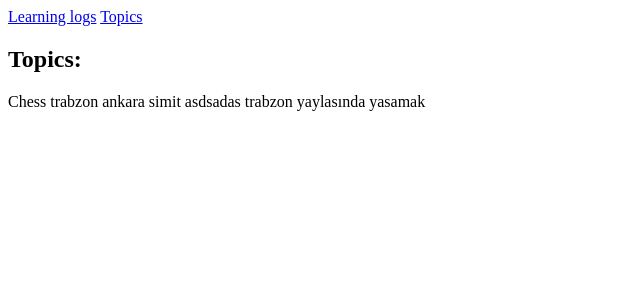
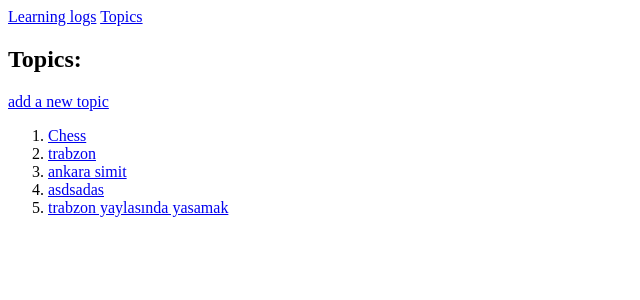
Before and after one commit to oguzhanaras/learning_log, a Django app: page /topics in a window 1280 px wide. Shown: the top 300 px of the page, without its empty margins (0-640 px from the left). Run offline with Django 5.2, Linux system fonts and the light colour scheme; data comes from the database, SQL or seed files in the repository; both versions use the stored data as it was after the commit.

Commit message:
topics and entry
topics and topic detail created. user can add new topic. entry and add entry addded

```diff
--- a/learning_logs/templates/learning_logs/topics.html
+++ b/learning_logs/templates/learning_logs/topics.html
@@ -2,7 +2,12 @@
 
 {% block content %}
     <h2>Topics:</h2>
-    {% for topic in topics %}
-        {{ topic.text }}
-    {% endfor %}
+    <a href="{% url 'learning_logs:new_topic' %}">add a new topic</a>
+    <ol>
+        {% for topic in topics %}
+            <li>
+                <a href="{% url 'learning_logs:topic' topic.id %}">{{ topic }}</a>
+            </li>
+        {% endfor %}
+    </ol>
 {% endblock content %}
--- a/learning_logs/urls.py
+++ b/learning_logs/urls.py
@@ -5,4 +5,8 @@ app_name = 'learning_logs'
 urlpatterns = [
     path('', views.index, name='index'),
     path('topics', views.topics, name='topics'),
+    path('topics/<int:topic_id>', views.topic, name='topic'),
+    path('new_topic', views.new_topic, name='new_topic'),
+    path('new_entry/<int:topic_id>', views.new_entry, name="new_entry"),
+    path('edit_entry/<int:entry_id>', views.edit_entry, name='edit_entry'),
 ]
--- a/learning_logs/views.py
+++ b/learning_logs/views.py
@@ -1,4 +1,6 @@
-from django.shortcuts import render
+from django.shortcuts import render, redirect
+
+from .forms import TopicForm, EntryForm
 from .models import Topic, Entry
 # Create your views here.
 
@@ -12,3 +14,56 @@ def topics(request):
     topics = Topic.objects.all()
     context = {'topics': topics}
     return render(request, 'learning_logs/topics.html', context)
+
+
+def topic(request, topic_id):
+    """show a topic and all its entries"""
+    topic = Topic.objects.get(id=topic_id)
+    entries = Entry.objects.filter(topic_id=topic_id)
+    context = {'topic': topic, 'entries': entries}
+    return render(request, 'learning_logs/topic.html', context)
+
+
+def new_topic(request):
+    """add a new topic"""
+    if request.method != "POST":
+        form = TopicForm()
+    else:
+        form = TopicForm(request.POST)
+        if form.is_valid():
+            form.save()
+            return redirect('learning_logs:topics')
+    context = {'form': form}
+    return render(request, 'learning_logs/new_topic.html', context)
+
+
+def new_entry(request, topic_id):
+    topic = Topic.objects.get(id=topic_id)
+
+    if request.method != 'POST':
+        form = EntryForm()
+    else:
+        form = EntryForm(request.POST)
+        if form.is_valid():
+            new_entry = form.save(commit=False)
+            new_entry.topic = topic
+            new_entry.save()
+            return redirect('learning_logs:topic', topic_id=topic_id)
+
+    context = {'form': form, 'topic': topic}
+
+    return render(request, 'learning_logs/new_entry.html', context)
+
+
+def edit_entry(request, entry_id):
+    entry = Entry.objects.get(id=entry_id)
+
+    if request.method != 'POST':
+        form = EntryForm(instance=entry)
+    else:
+        form = EntryForm(instance=entry, data=request.POST)
+        if form.is_valid():
+            form.save()
+            return redirect('learning_logs:topic', topic_id=entry.topic.id)
+    context = {'entry': entry, 'form': form}
+    return render(request, 'learning_logs/edit_entry.html', context)
```
Also changed, not shown: learning_logs/forms.py (added, +17 -0 lines), learning_logs/templates/learning_logs/edit_entry.html (added, +14 -0 lines), learning_logs/templates/learning_logs/new_entry.html (added, +14 -0 lines), learning_logs/templates/learning_logs/new_topic.html (added, +11 -0 lines), learning_logs/templates/learning_logs/topic.html (added, +20 -0 lines), db.sqlite3.
